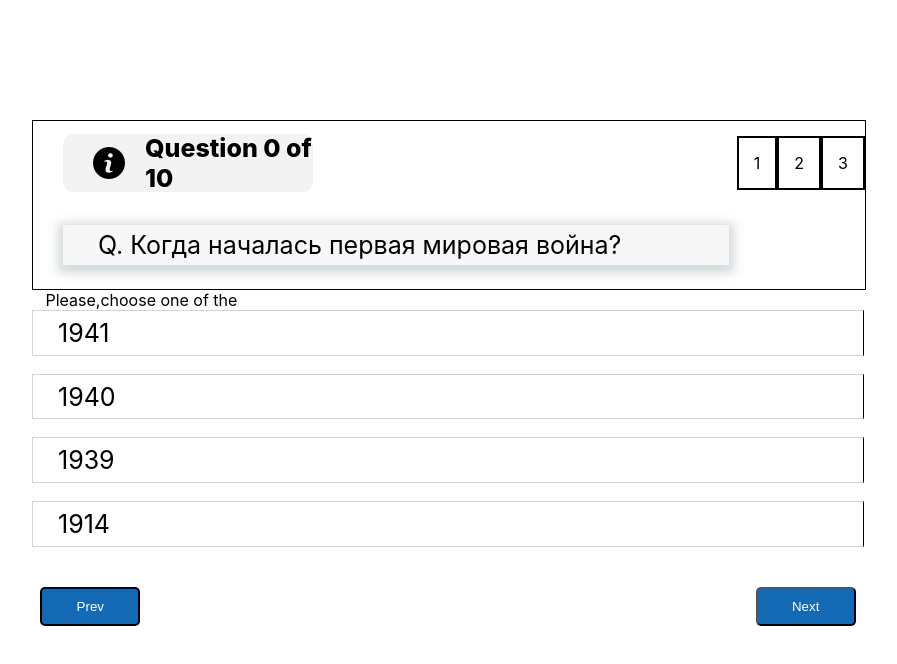
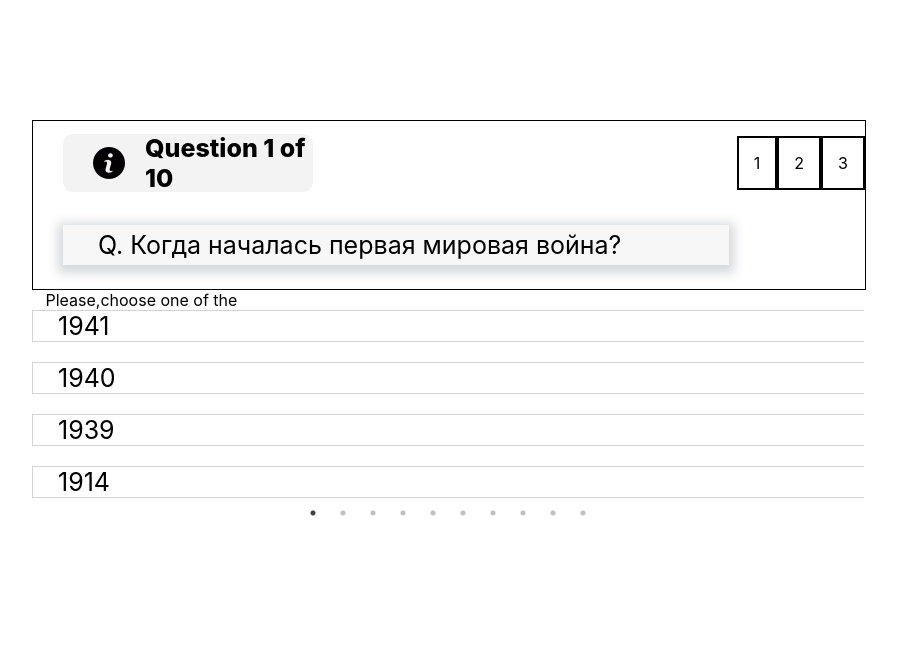
Before and after one commit to Frominor/QuizApp, a React (Create React App) app: page / in a window 1280 px wide. Shown: the top 664 px of the page, without its empty margins (192-1089 px from the left). Built offline with nearby package versions, Linux system fonts and the light colour scheme.

Commit message:
Устал

```diff
--- a/package.json
+++ b/package.json
@@ -12,8 +12,10 @@
     "react-hook-form": "^7.43.9",
     "react-redux": "^8.0.5",
     "react-scripts": "5.0.1",
+    "react-slick": "^0.29.0",
     "redux": "^4.2.1",
     "sass": "^1.60.0",
+    "slick-carousel": "^1.8.1",
     "web-vitals": "^2.1.4"
   },
   "scripts": {
--- a/src/Components/QuizBox/Header/QuizBoxHeader.jsx
+++ b/src/Components/QuizBox/Header/QuizBoxHeader.jsx
@@ -11,7 +11,7 @@ export default function QuizBoxHeader() {
         <div className="QuestionCounter">
           <img src={info}></img>
           <p>
-            Question {State.QuestionNumber} of {All}
+            Question {State.QuestionNumber + 1} of {All}
           </p>
         </div>
         <div className="Timer">
--- a/src/Components/QuizBox/Main/QuizBoxMain.jsx
+++ b/src/Components/QuizBox/Main/QuizBoxMain.jsx
@@ -1,12 +1,15 @@
 import React from "react";
 import "./QuizBoxMain.scss";
-import {
-  CarouselProvider,
-  Slider,
-  Slide,
-  ButtonBack,
-  ButtonNext,
-} from "pure-react-carousel";
+import Slider from "react-slick";
+import "slick-carousel/slick/slick.css";
+import "slick-carousel/slick/slick-theme.css";
+// import {
+//   CarouselProvider,
+//   Slider,
+//   Slide,
+//   ButtonBack,
+//   ButtonNext,
+// } from "pure-react-carousel";
 import "pure-react-carousel/dist/react-carousel.es.css";
 import { useDispatch, useSelector } from "react-redux";
 export default function QuizBoxMain() {
@@ -19,10 +22,33 @@ export default function QuizBoxMain() {
       Questions: ["1860", "1825", "1861", "1881"],
     },
     {
-      Questions: ["123", "321", "432", "54"],
+      Questions: ["Пистолет", "Пуля", "Гитлер", "Его убийца"],
     },
     {
-      Questions: ["123", "321", "432", "54"],
+      Questions: ["1991", "1990", "1988", "1999"],
+    },
+    {
+      Questions: ["1720", "1721", "1700", "1705"],
+    },
+    {
+      Questions: ["Оттава", "Ванкувер", "Хельсинки", "Веллингтон"],
+    },
+    {
+      Questions: ["Байкал", "Ильмень", "Каспийское", "Святое"],
+    },
+    {
+      Questions: [
+        "Канада и США",
+        "Россия и Китай",
+        "США и Мексика",
+        "Турция и Сирия",
+      ],
+    },
+    {
+      Questions: ["1042", "1024", "1128", "1002"],
+    },
+    {
+      Questions: ["2175", "2275", "2375", "2475"],
     },
   ];
   const dispatch = useDispatch();
@@ -30,16 +56,26 @@ export default function QuizBoxMain() {
   return (
     <div className="QuizBoxMain">
       <div className="Quezes">
-        <CarouselProvider
-          naturalSlideHeight={35}
-          naturalSlideWidth={100}
-          totalSlides={6}
+        <Slider
+          dots={true}
+          speed={500}
+          infinite={false}
+          slidesToScroll={1}
+          slidesToShow={1}
+          rows={4}
+          beforeChange={(current, next) => {
+            console.log(current, next);
+
+            if (current < next) {
+              dispatch({ type: "ADD_QUESTION_NUMBER", payload: 1 });
+            } else {
+              dispatch({ type: "MINUS_QUESTION_NUMBER", payload: 1 });
+            }
+          }}
         >
-          <Slider>
           {Answers.map((item) => {
-              return (
-                <Slide>
-                  {item.Questions.map((todo) => {
+            console.log(item);
+            return item.Questions.map((todo) => {
               return (
                 <div className="Answer">
                   <input
@@ -57,42 +93,25 @@ export default function QuizBoxMain() {
                           answer: e.target.name,
                         },
                       });
+                      dispatch({
+                        type: "GO_TO_NEXT_QUESTION",
+                        payload: true,
+                      });
                     }}
                   ></input>
                   <label
                     for={todo}
                     className={
-                            State.Answers.includes(todo)
-                              ? "Checked"
-                              : "NotChecked"
+                      State.Answers.includes(todo) ? "Checked" : "NotChecked"
                     }
                   >
                     <p>{todo}</p>
                   </label>
                 </div>
               );
-                  })}
-                </Slide>
-              );
+            });
           })}
         </Slider>
-          <ButtonBack
-            className="PrevQuestionButton"
-            onClick={() => {
-              dispatch({ type: "MINUS_QUESTION_NUMBER", payload: 1 });
-            }}
-          >
-            Prev
-          </ButtonBack>
-          <ButtonNext
-            className="NextQuestionButton"
-            onClick={() => {
-              dispatch({ type: "ADD_QUESTION_NUMBER", payload: 1 });
-            }}
-          >
-            Next
-          </ButtonNext>
-        </CarouselProvider>
       </div>
     </div>
   );
--- a/src/Components/QuizBox/Main/QuizBoxMain.scss
+++ b/src/Components/QuizBox/Main/QuizBoxMain.scss
@@ -79,4 +79,8 @@
       background: #115da0;
     }
   }
+  .Disabled {
+    opacity: 0.5;
+    cursor: default;
+  }
 }
--- a/src/State/QuizReducer.jsx
+++ b/src/State/QuizReducer.jsx
@@ -1,22 +1,25 @@
 const initialState = {
-  Answers: ["", "", "", "", "", "", "", "", "", ""],
+  Answers: [],
   Questions: [
     "Когда началась первая мировая война?",
     "В каком году отменили крепостное право?",
     "Кто убил Гитлера?",
     "В каком году распался СССР?",
-    "Когда началась вторая мировая война?",
-    "Год крещения Руси?",
-    "В каком году основали Санк-Петербург?",
-    "Кто был последним президентом СССР?",
-    "Страны,граничащие с Германией?",
+    "Когда началась северная война?",
+    "Столица Канады?",
+    "Самое глубокое озеро в мире?",
+    "Между какими двумя странами самая протяженная сухопутная граница?",
+    "2^10=?",
     "45*55=?",
   ],
   QuestionNumber: 0,
+  GoNext: false,
+  GetResults: false,
 };
 const ADD_ANSWER = "ADD_ANSWER";
 const ADD_QUESTION_NUMBER = "ADD_QUESTION_NUMBER";
 const MINUS_QUESTION_NUMBER = "MINUS_QUESTION_NUMBER";
+const GO_TO_NEXT_QUESTION = "GO_TO_NEXT_QUESTION";
 
 export const QuizReducer = (state = initialState, action) => {
   switch (action.type) {
@@ -31,6 +34,8 @@ export const QuizReducer = (state = initialState, action) => {
           }
         }),
       };
+    case GO_TO_NEXT_QUESTION:
+      return { ...state, GoNext: action.payload };
     case ADD_QUESTION_NUMBER:
       return {
         ...state,
@@ -42,10 +47,9 @@ export const QuizReducer = (state = initialState, action) => {
     case MINUS_QUESTION_NUMBER:
       return {
         ...state,
-        QuestionNumber:
-          state.QuestionNumber >= 1
-            ? state.QuestionNumber - action.payload
-            : state.QuestionNumber,
+        QuestionNumber: state.QuestionNumber
+          ? state.QuestionNumber - action.payload
+          : state.QuestionNumber,
       };
     default:
       return { ...state };
```
Also changed, not shown: 1 other file (tests, documents, lock files or other folders). Lines whose indentation alone changed are shown as unchanged.
